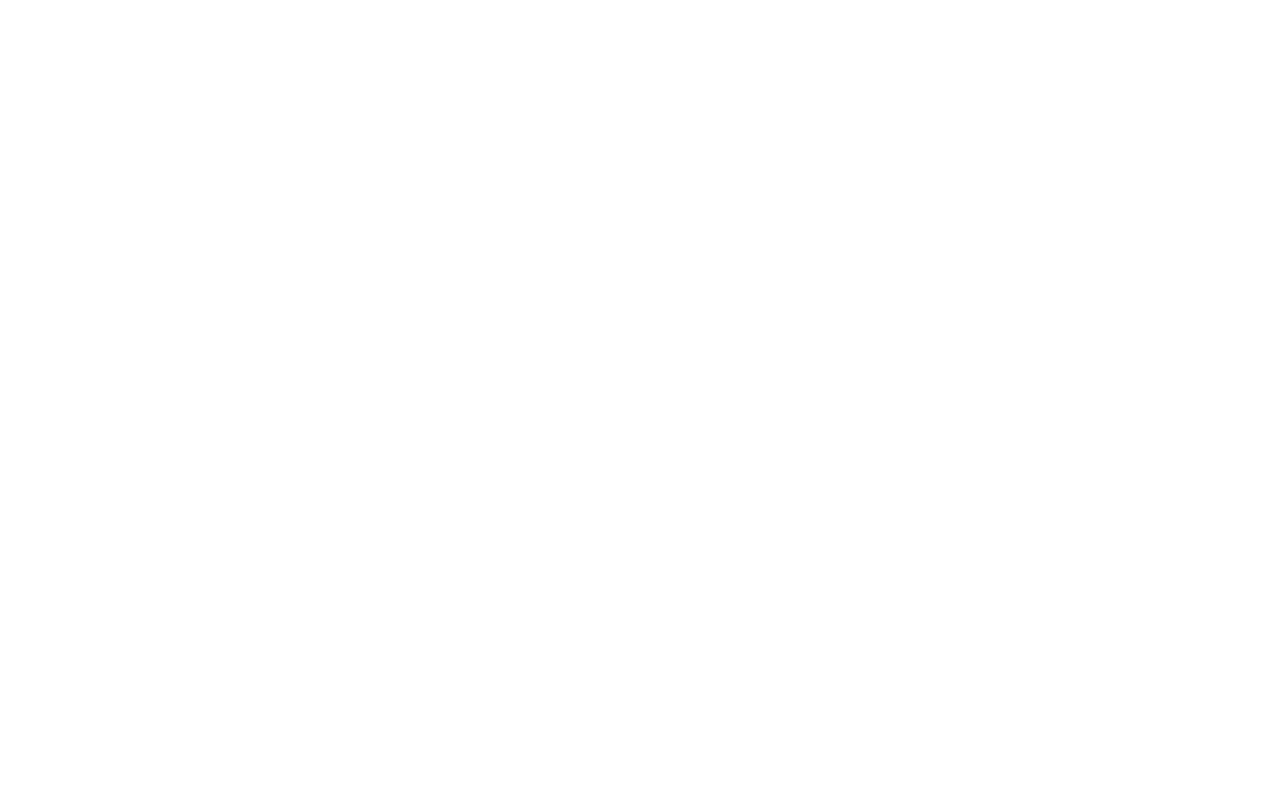
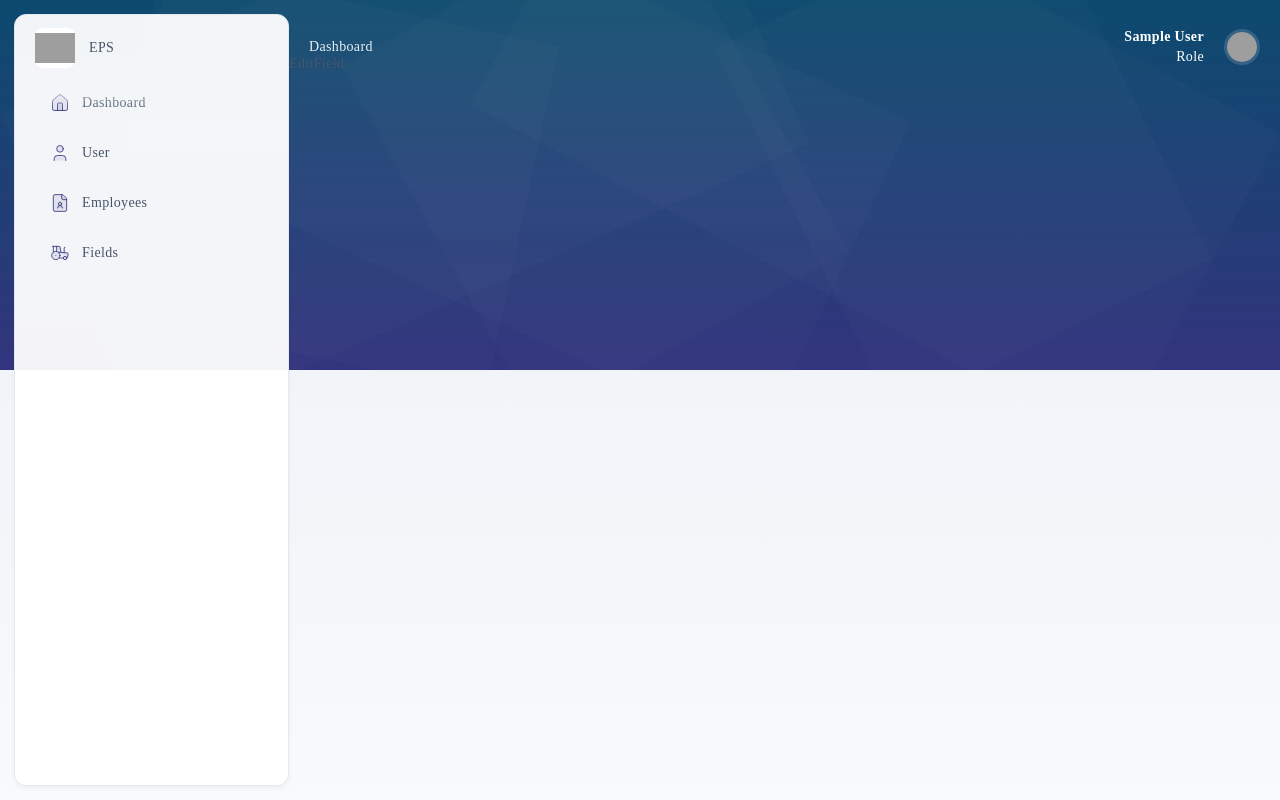
Before and after one commit to kajugadaniels/attendify-client, a React (Vite) app: page /field/edit/1 in a window 1280 px wide. Before the commit this address had no page. Built offline with nearby package versions, Linux system fonts and the light colour scheme; sample sign-in values are in the browser's storage; grey boxes are pictures that could not be loaded; a web font is replaced by a local one.

Commit message:
Add routes for fields

```diff
--- a/src/AppRoutes.jsx
+++ b/src/AppRoutes.jsx
@@ -1,5 +1,5 @@
 import React from 'react'
-import { AddEmployee, AddUser, Dashboard, EditEmployee, EditUser, GetEmployees, GetUsers, Login, Profile } from './pages'
+import { AddEmployee, AddField, AddUser, Dashboard, EditEmployee, EditField, EditUser, GetEmployees, GetFields, GetUsers, Login, Profile } from './pages'
 import UserLayout from './layouts/UserLayout'
 import { Route, Routes } from 'react-router-dom'
 
@@ -19,6 +19,10 @@ const AppRoutes = () => {
                 <Route path="/employees" element={<GetEmployees />} />
                 <Route path="/employee/add" element={<AddEmployee />} />
                 <Route path="/employee/edit/:id" element={<EditEmployee />} />
+
+                <Route path="/fields" element={<GetFields />} />
+                <Route path="/field/add" element={<AddField />} />
+                <Route path="/field/edit/:id" element={<EditField />} />
             </Route>
         </Routes>
     )
--- a/src/components/Sidebar.jsx
+++ b/src/components/Sidebar.jsx
@@ -1,6 +1,6 @@
 import React from 'react';
 import { Link, useLocation } from 'react-router-dom';
-import { FileUser, House, User } from 'lucide-react';
+import { FileUser, House, Tractor, User } from 'lucide-react';
 
 const Sidebar = () => {
     const location = useLocation();
@@ -55,6 +55,12 @@ const Sidebar = () => {
                             <div className="side-menu__link__title">Employees</div>
                         </Link>
                     </li>
+                    <li className={isActive('/fields') ? 'bg-white text-primary/10 border rounded-lg border-primary/10' : ''}>
+                        <Link to="/fields" className="side-menu__link">
+                            <Tractor className="stroke-[1] w-5 h-5 side-menu__link__icon" />
+                            <div className="side-menu__link__title">Fields</div>
+                        </Link>
+                    </li>
                 </ul>
             </div>
         </>
```
